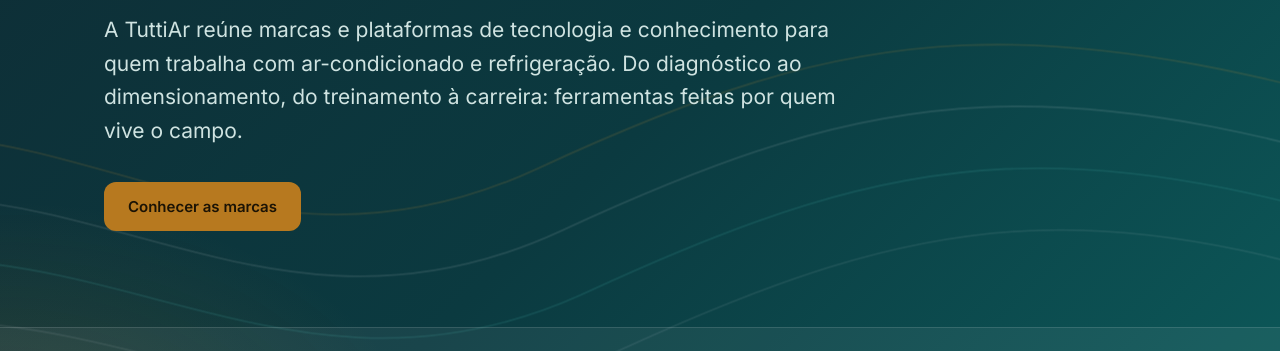
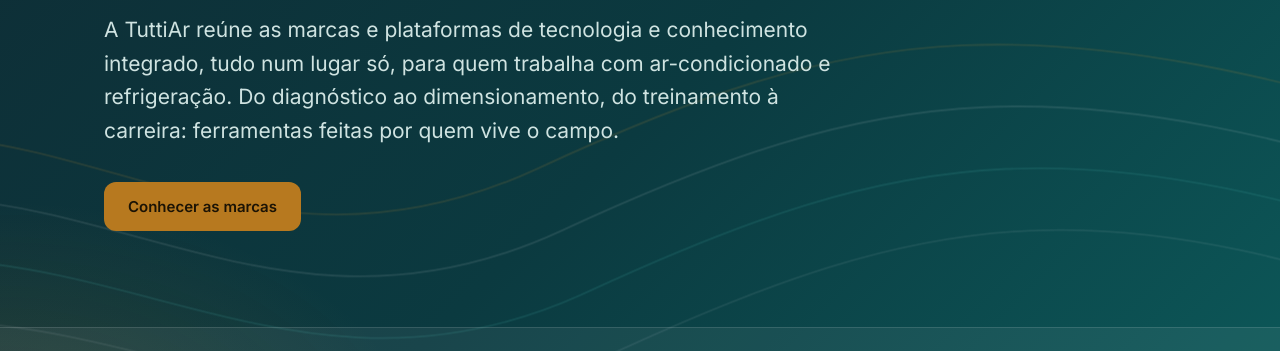
Before and after one commit to coelhofatec/Tuttitutti, a plain HTML site: page index.html in a window 1280 px wide. Shown: the part 412-763 px from the top of the page. Drawn offline with Linux system fonts and the light colour scheme.

Commit message:
Texto do topo: ecossistema integrado, tudo num lugar só

```diff
--- a/index.html
+++ b/index.html
@@ -166,7 +166,7 @@
     <div class="hero-body">
       <div class="rule"></div>
       <h1>Sistemas que tocam juntos.</h1>
-      <p class="lead">A TuttiAr reúne marcas e plataformas de tecnologia e conhecimento para quem trabalha com ar-condicionado e refrigeração. Do diagnóstico ao dimensionamento, do treinamento à carreira: ferramentas feitas por quem vive o campo.</p>
+      <p class="lead">A TuttiAr reúne as marcas e plataformas de tecnologia e conhecimento integrado, tudo num lugar só, para quem trabalha com ar-condicionado e refrigeração. Do diagnóstico ao dimensionamento, do treinamento à carreira: ferramentas feitas por quem vive o campo.</p>
       <a class="btn" href="#marcas">Conhecer as marcas</a>
     </div>
   </div>
```
